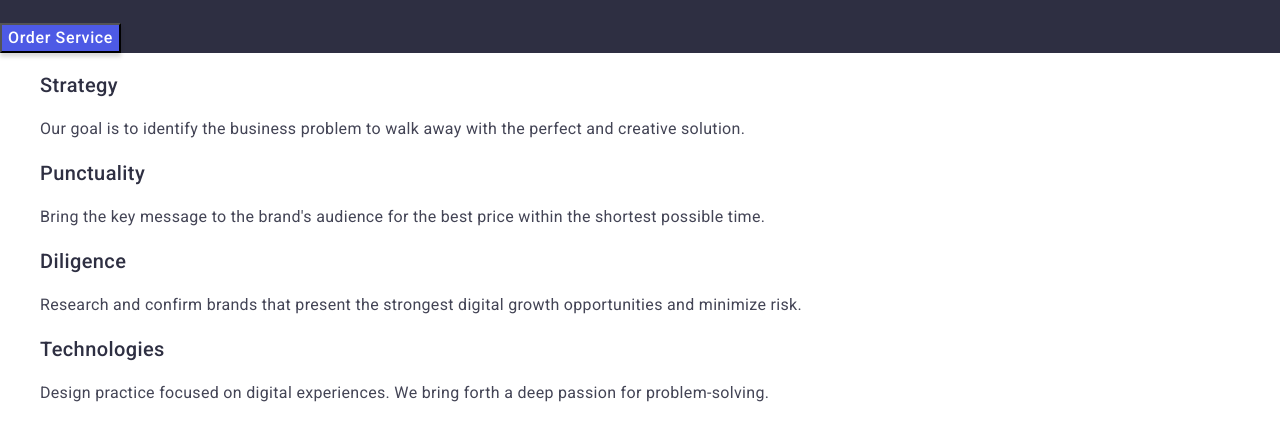
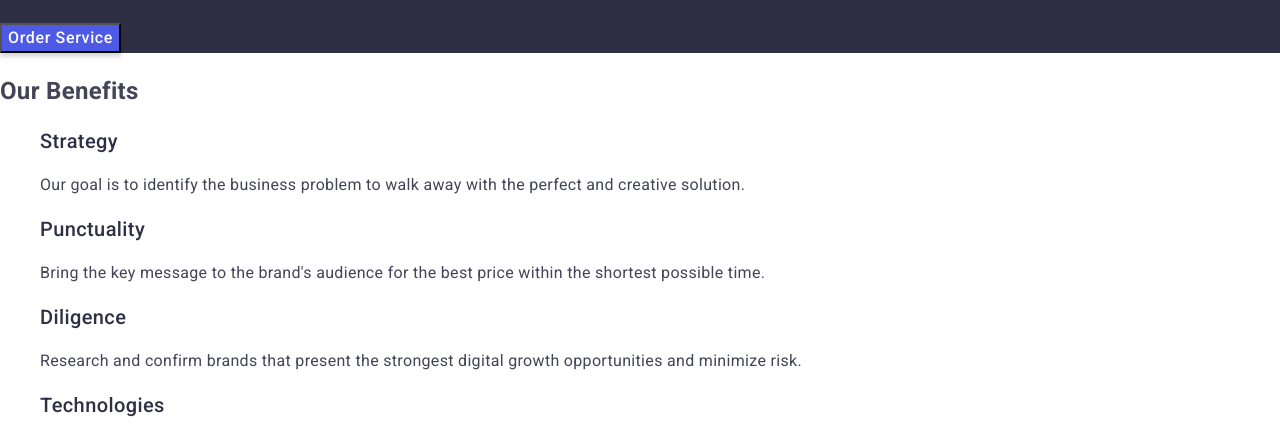
Before and after one commit to olenarokalo/goit-markup-hw-02, a plain HTML site: page index.html in a window 1280 px wide. Shown: the part 366-798 px from the top of the page. Drawn offline with nearby package versions, Linux system fonts and the light colour scheme.

Commit message:
Update styles.css

```diff
--- a/css/styles.css
+++ b/css/styles.css
@@ -95,14 +95,6 @@ ul {
 
 /* Переваги */
 
-.page-title {
-    position: absolute;
-    margin: -1px;
-    white-space: nowrap;
-    clip-path: inset(100%);
-    clip: rect(0, 0, 0, 0);
-    overflow: hidden;
-}
 
 .list-title {
     color: #2e2f42;
```
